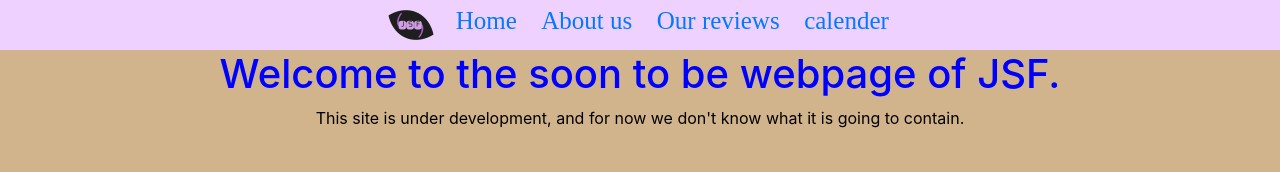
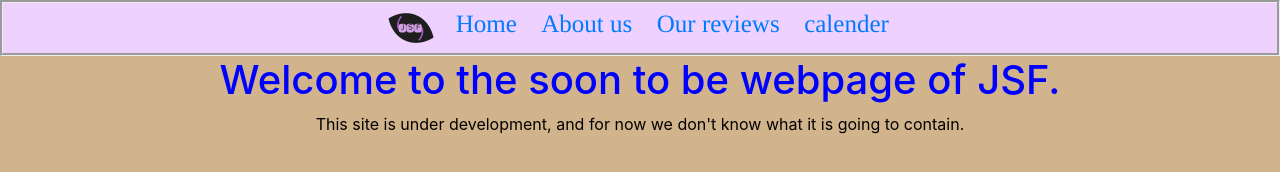
Before and after one commit to JustSomeFolk/JustSomeSite, a plain HTML site: page index.html in a window 1280 px wide. Drawn offline with nearby package versions, Linux system fonts and the light colour scheme.

Commit message:
Update StyleSheet.css
fiddling with fonts and adding a border to the navbar

```diff
--- a/StyleSheet.css
+++ b/StyleSheet.css
@@ -13,9 +13,9 @@ body{
 
 /*Navigation panel color */
 .Topnavigation {
-		background-color: #eed1ff;
-		overflow:hidden;
-
+	border-style: groove;
+	background-color: #eed1ff;
+	overflow:hidden;
 }
 
 
@@ -26,7 +26,7 @@ body{
 	padding: 15px 15px;
 	padding-right: 5px;
 	font-size: 25px;
-	font-family: "nordicNavbar";
+	font-family: nordicNavbar, times, serif;
 }
 
 /*link color change on hover */
```
